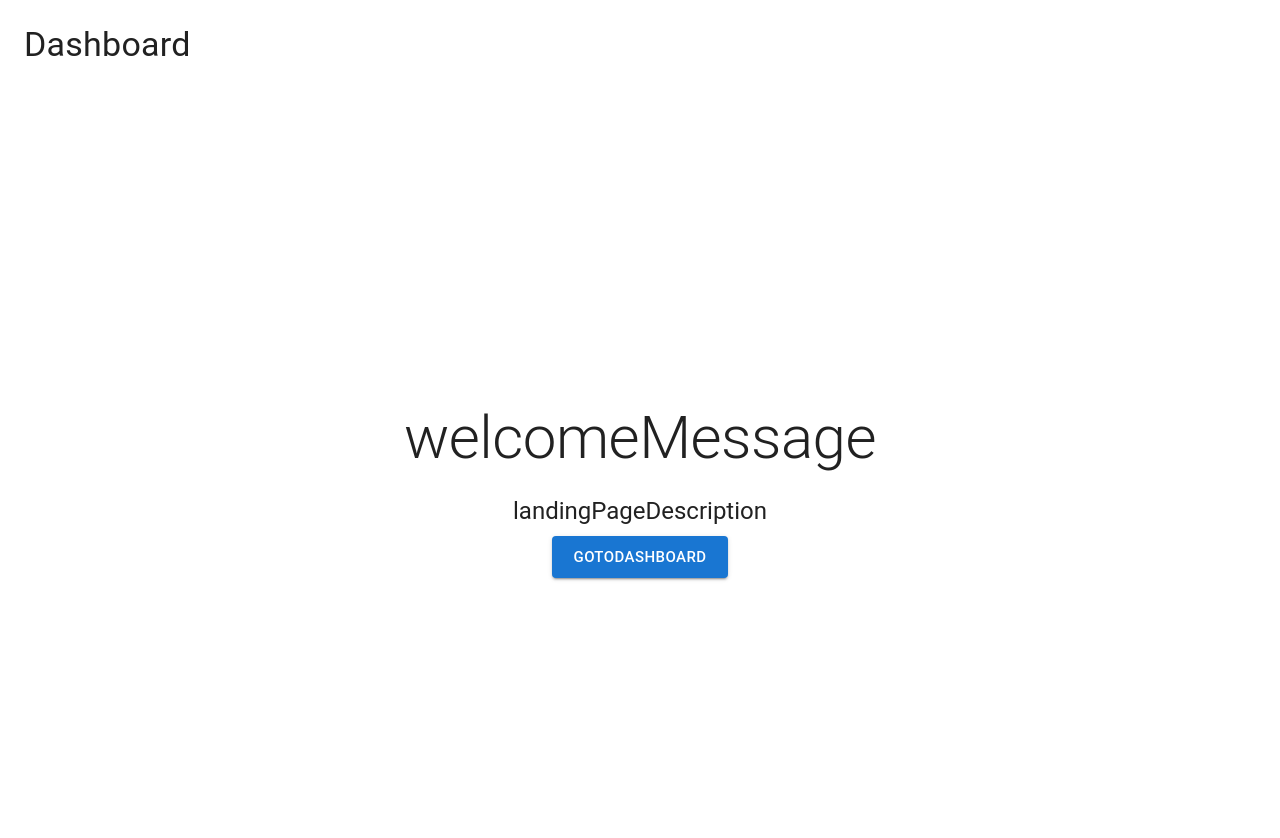
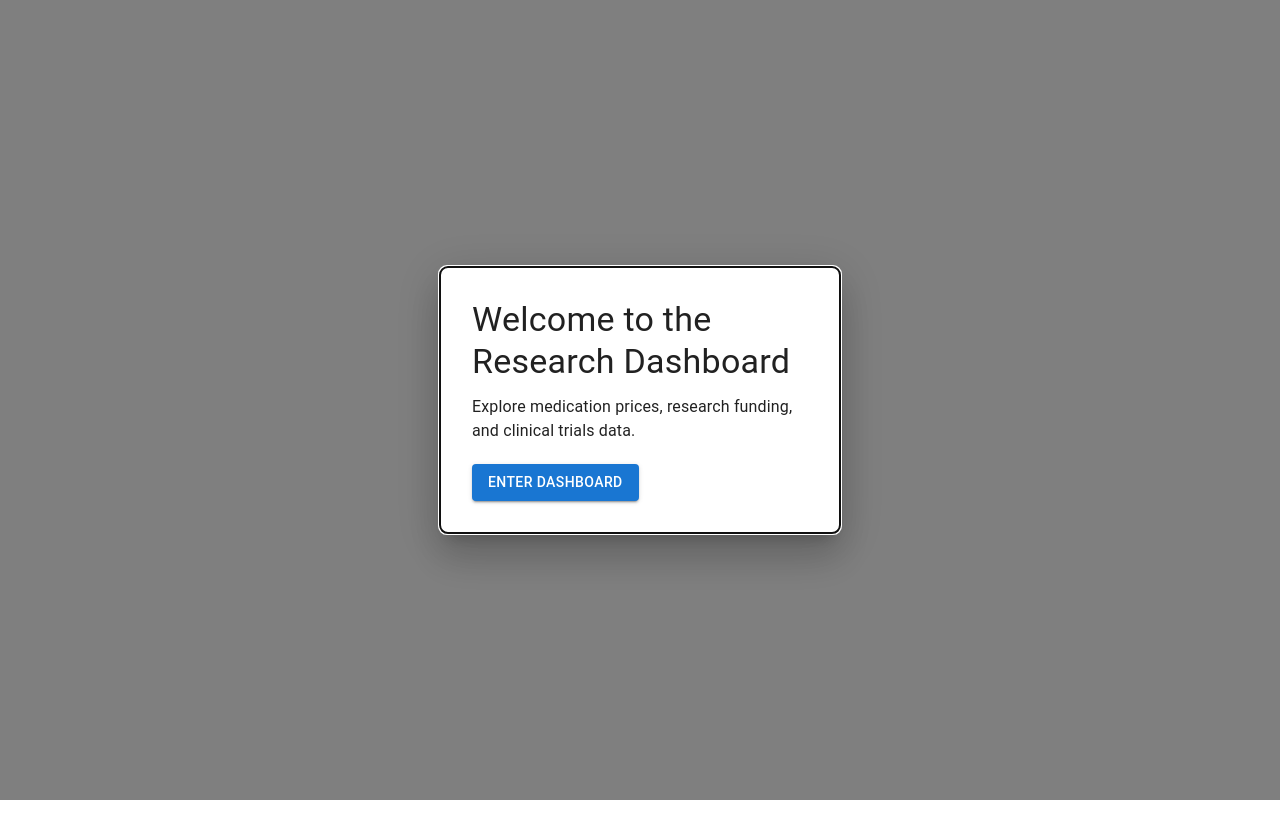
Before and after one commit to AramirRp/test-technical-tekkare, a React (Vite) app: page / in a window 1280 px wide. Shown: the top 838 px of the page. After the commit the page ends 800 px from the top, so only its background shows below. Built offline with nearby package versions, Linux system fonts and the light colour scheme.

Commit message:
modal landing page & dashboard & en/fr

```diff
--- a/src/App.tsx
+++ b/src/App.tsx
@@ -1,23 +1,32 @@
-import { BrowserRouter as Router, Route, Routes } from 'react-router-dom';
+// src/App.tsx
+import React, { useState } from 'react';
 import { ThemeProvider } from '@mui/material/styles';
 import CssBaseline from '@mui/material/CssBaseline';
 import theme from './theme';
-import LandingPage from './components/pages/LandingPage';
 import Dashboard from './components/pages/Dashboard';
 import { I18nextProvider } from 'react-i18next';
 import i18n from './i18n';
+import FloatingLanguageSwitch from './components/molecules/FloatingLanguageSwitch';
+import WelcomeModal from './components/molecules/WelcomeModal';
 
 function App() {
+  const [isWelcomeModalOpen, setIsWelcomeModalOpen] = useState(true);
+
+  const handleCloseWelcomeModal = () => {
+    setIsWelcomeModalOpen(false);
+  };
+
   return (
     <I18nextProvider i18n={i18n}>
       <ThemeProvider theme={theme}>
         <CssBaseline />
-        <Router>
-          <Routes>
-            <Route path="/" element={<LandingPage />} />
-            <Route path="/dashboard" element={<Dashboard />} />
-          </Routes>
-        </Router>
+        <WelcomeModal open={isWelcomeModalOpen} onClose={handleCloseWelcomeModal} />
+        {!isWelcomeModalOpen && (
+          <>
+            <Dashboard />
+            <FloatingLanguageSwitch />
+          </>
+        )}
       </ThemeProvider>
     </I18nextProvider>
   );
--- /dev/null
+++ b/src/components/molecules/FloatingLanguageSwitch.tsx
@@ -0,0 +1,37 @@
+import React from 'react';
+import { Button, useTheme } from '@mui/material';
+import { useTranslation } from 'react-i18next';
+import LanguageIcon from '@mui/icons-material/Language';
+
+const FloatingLanguageSwitch: React.FC = () => {
+  const { i18n, t } = useTranslation();
+  const theme = useTheme();
+
+  const toggleLanguage = () => {
+    const nextLang = i18n.language === 'en' ? 'fr' : 'en';
+    i18n.changeLanguage(nextLang);
+  };
+
+  return (
+    <Button
+      variant="contained"
+      onClick={toggleLanguage}
+      startIcon={<LanguageIcon />}
+      aria-label={t('switchLanguageAriaLabel')}
+      sx={{
+        position: 'fixed',
+        bottom: theme.spacing(2),
+        right: theme.spacing(2),
+        zIndex: theme.zIndex.speedDial,
+        backgroundColor: theme.palette.secondary.main,
+        '&:hover': {
+          backgroundColor: theme.palette.secondary.dark,
+        },
+      }}
+    >
+      {i18n.language === 'en' ? 'FR' : 'EN'}
+    </Button>
+  );
+};
+
+export default FloatingLanguageSwitch;
--- /dev/null
+++ b/src/components/molecules/WelcomeModal.tsx
@@ -0,0 +1,40 @@
+import React from 'react';
+import { Modal, Box, Typography, Button } from '@mui/material';
+import { useTranslation } from 'react-i18next';
+
+interface WelcomeModalProps {
+  open: boolean;
+  onClose: () => void;
+}
+
+const WelcomeModal: React.FC<WelcomeModalProps> = ({ open, onClose }) => {
+  const { t } = useTranslation();
+
+  return (
+    <Modal open={open} onClose={onClose}>
+      <Box sx={{
+        position: 'absolute',
+        top: '50%',
+        left: '50%',
+        transform: 'translate(-50%, -50%)',
+        width: 400,
+        bgcolor: 'background.paper',
+        boxShadow: 24,
+        p: 4,
+        borderRadius: 2,
+      }}>
+        <Typography variant="h4" component="h2" gutterBottom>
+          {t('welcome.title')}
+        </Typography>
+        <Typography variant="body1" gutterBottom>
+          {t('welcome.description')}
+        </Typography>
+        <Button variant="contained" onClick={onClose} sx={{ mt: 2 }}>
+          {t('welcome.enterDashboard')}
+        </Button>
+      </Box>
+    </Modal>
+  );
+};
+
+export default WelcomeModal;
--- a/src/components/pages/Dashboard.tsx
+++ b/src/components/pages/Dashboard.tsx
@@ -1,5 +1,3 @@
-// src/components/pages/Dashboard.tsx
-
 import React, { useEffect, useState } from 'react';
 import { useTranslation } from 'react-i18next';
 import { CircularProgress, Typography, Box } from '@mui/material';
@@ -7,6 +5,29 @@ import DashboardTemplate from '../template/DashboardTemplate';
 import MedicationPriceChart, { MedicationData } from '../organisms/MedicationPriceChart';
 import ResearchFundingChart from '../organisms/ResearchFundingChart';
 import ClinicalTrialsChart from '../organisms/ClinicalTrialsChart';
+import FloatingLanguageSwitch from '../molecules/FloatingLanguageSwitch';
+
+interface PriceHistory {
+  date: string;
+  priceEUR: number;
+  priceUSD: number;
+}
+
+interface Medication {
+  name: string;
+  dosage: string;
+  priceHistory: PriceHistory[];
+}
+
+interface Molecule {
+  name: string;
+  description: string;
+  medications: Medication[];
+}
+
+interface MedicationData {
+  molecules: Molecule[];
+}
 
 interface ClinicalTrial {
   trialName: string;
@@ -20,6 +41,9 @@ interface ClinicalTrial {
 interface ResearchProject {
   projectName: string;
   researchField: string;
+  leadInstitution: string;
+  startDate: string;
+  endDate: string;
   funding: {
     totalAmount: number;
     sources: Array<{
@@ -27,6 +51,22 @@ interface ResearchProject {
       amount: number;
     }>;
   };
+  researchTeam: Array<{
+    name: string;
+    role: string;
+    specialty: string;
+  }>;
+  milestones: Array<{
+    name: string;
+    completionDate: string;
+    status: string;
+  }>;
+  publications: Array<{
+    title: string;
+    journal: string;
+    publicationDate: string;
+    doi: string;
+  }>;
   clinicalTrials: ClinicalTrial[];
 }
 
@@ -70,11 +110,14 @@ export const Dashboard: React.FC = () => {
   }
 
   return (
-    <DashboardTemplate>
-      <MedicationPriceChart data={medicationData} />
-      <ResearchFundingChart data={researchData} />
-      <ClinicalTrialsChart data={researchData} />
-    </DashboardTemplate>
+    <>
+      <DashboardTemplate>
+        <MedicationPriceChart data={medicationData} />
+        <ResearchFundingChart data={researchData} />
+        <ClinicalTrialsChart data={researchData} />
+      </DashboardTemplate>
+      <FloatingLanguageSwitch />
+    </>
   );
 };
 
--- a/src/components/pages/LandingPage.tsx
+++ b/src/components/pages/LandingPage.tsx
@@ -2,17 +2,12 @@ import React from 'react';
 import { Typography, Button, Box } from '@mui/material';
 import { Link } from 'react-router-dom';
 import { useTranslation } from 'react-i18next';
-import DashboardTemplate from '../template/DashboardTemplate';
 
 const LandingPage: React.FC = () => {
   const { t } = useTranslation();
 
   return (
-    <DashboardTemplate>
     <Box display="flex" flexDirection="column" alignItems="center" justifyContent="center" minHeight="100vh">
-        <Typography variant="h2" component="h1" gutterBottom>
-          {t('welcomeMessage')}
-        </Typography>
       <Typography variant="h5" component="h2" gutterBottom>
         {t('landingPageDescription')}
       </Typography>
@@ -20,7 +15,6 @@ const LandingPage: React.FC = () => {
         {t('goToDashboard')}
       </Button>
     </Box>
-    </DashboardTemplate>
   );
 };
 
--- a/src/i18n.ts
+++ b/src/i18n.ts
@@ -9,8 +9,8 @@ i18n
   .use(initReactI18next)
   .init({
     resources: {
-      en: { translation: enTranslations },
-      fr: { translation: frTranslations },
+      en: { translation: enTranslations.en },
+      fr: { translation: frTranslations.fr },
     },
     lng: 'en',
     fallbackLng: 'en',
--- a/src/locales/en.json
+++ b/src/locales/en.json
@@ -5,6 +5,12 @@
       "medicationChart": "Medication Price History",
       "researchFundingChart": "Research Funding Distribution",
       "clinicalTrialsChart": "Clinical Trial Participants"
+    },
+
+    "welcome": {
+      "title": "Welcome to the Research Dashboard",
+      "description": "Explore medication prices, research funding, and clinical trials data.",
+      "enterDashboard": "Enter Dashboard"
     },
     "languageSwitch": "Switch to French",
     "loading": "Loading...",
@@ -17,6 +23,6 @@
     "ongoing": "Ongoing",
     "pending": "Pending",
     "participants": "Participants",
-  "conditions":"coucou"
+    "conditions": "coucou"
   }
 }
--- a/src/locales/fr.json
+++ b/src/locales/fr.json
@@ -1,5 +1,10 @@
 {
-"fr": {
+  "fr": {
+    "welcome": {
+      "title": "Bienvenue sur le Tableau de Bord de Recherche",
+      "description": "Explorez les données sur les prix des médicaments, le financement de la recherche et les essais cliniques.",
+      "enterDashboard": "Accéder au Tableau de Bord"
+    },
     "dashboard": {
       "title": "Tableau de bord",
       "medicationChart": "Historique des prix des médicaments",
@@ -17,6 +22,6 @@
     "ongoing": "En cours",
     "pending": "En attente",
     "participants": "Participants",
-    "conditions":"coucou"
+    "conditions": "coucou"
   }
 }
```
Lines whose indentation alone changed are shown as unchanged.
